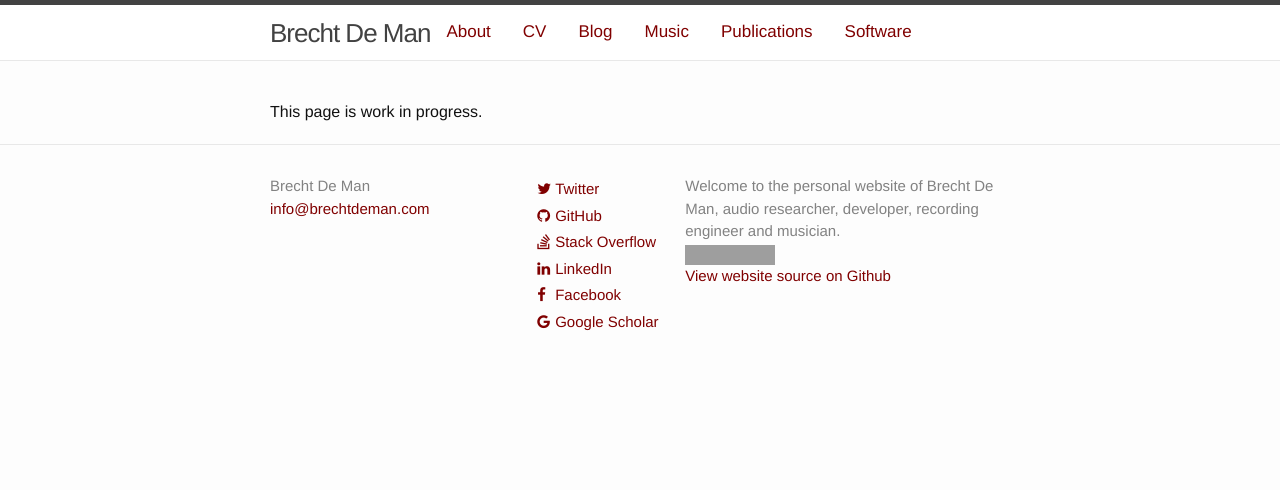
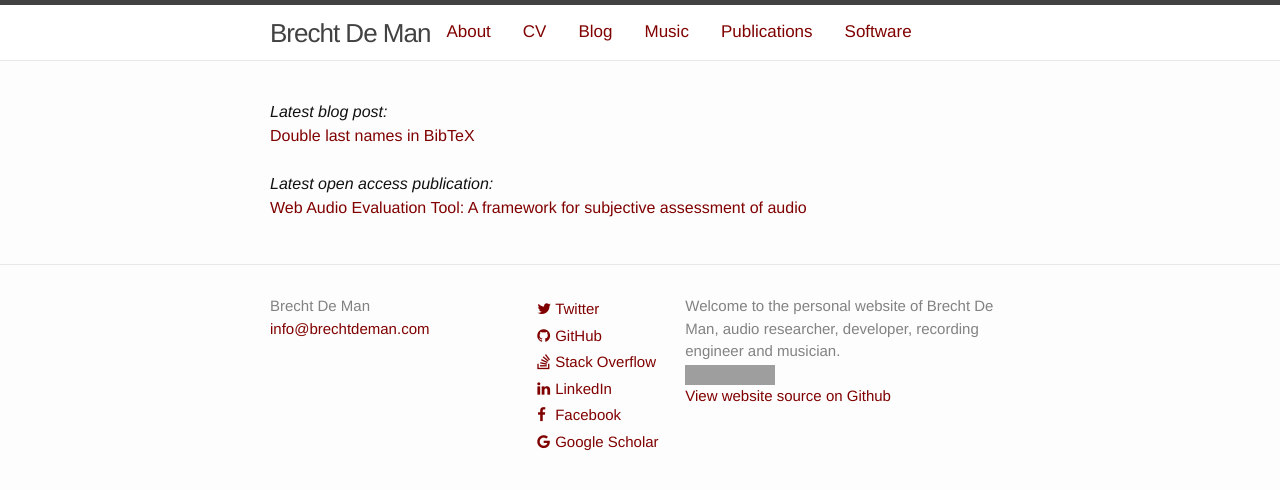
Before and after one commit to BrechtDeMan/BrechtDeMan.github.io, a Jekyll site: the page built from index.html, in a window 1280 px wide. Shown: the top 490 px of the page. Built offline with Jekyll 4.4.1, drawn with Linux system fonts in a browser that asks for light colours; nearby versions of some CDN libraries; grey boxes are pictures that could not be loaded.

Commit message:
Landing page makeover; scholarly service update.

```diff
--- a/index.html
+++ b/index.html
@@ -2,4 +2,17 @@
 layout: default
 ---
 
-This page is work in progress.
+{% assign post = site.posts.first %}
+<i>Latest blog post:</i>
+<br />
+<a href="{{ post.url | prepend: site.baseurl }}">{{ post.title }}</a>
+
+<br />
+<br />
+
+<i>Latest open access publication:</i>
+<br />
+<a href="https://smartech.gatech.edu/bitstream/handle/1853/54595/WAC2016-67.pdf">Web Audio Evaluation Tool: A framework for subjective assessment of audio</a>
+
+<br />
+<br />
```
Also changed, not shown: publications/index.md (+10 -9 lines).
